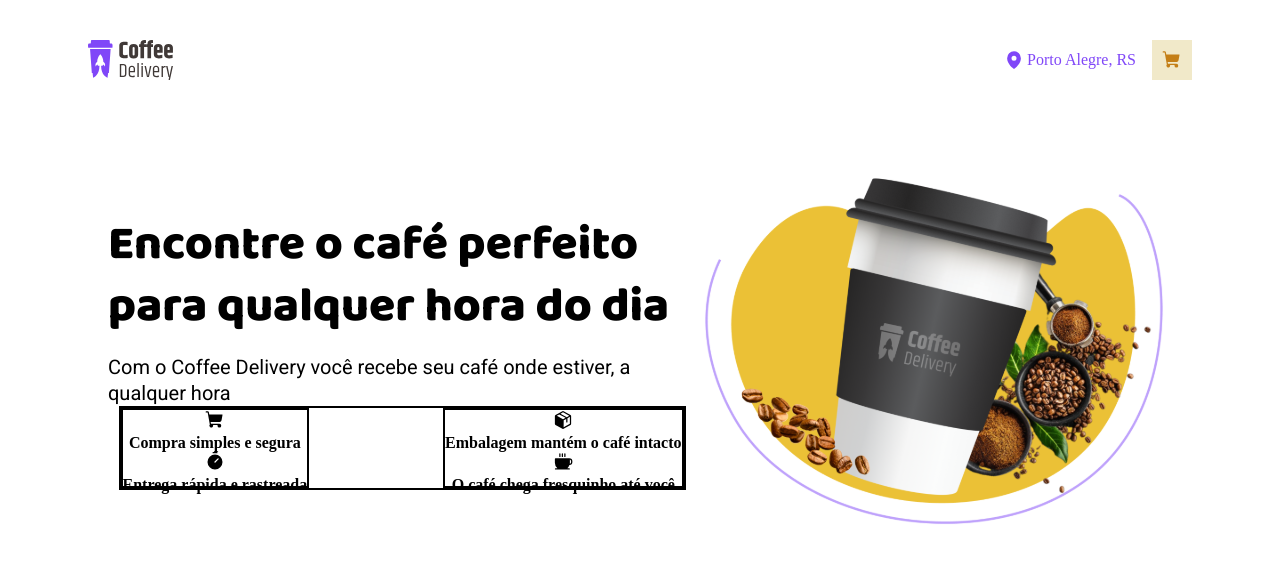
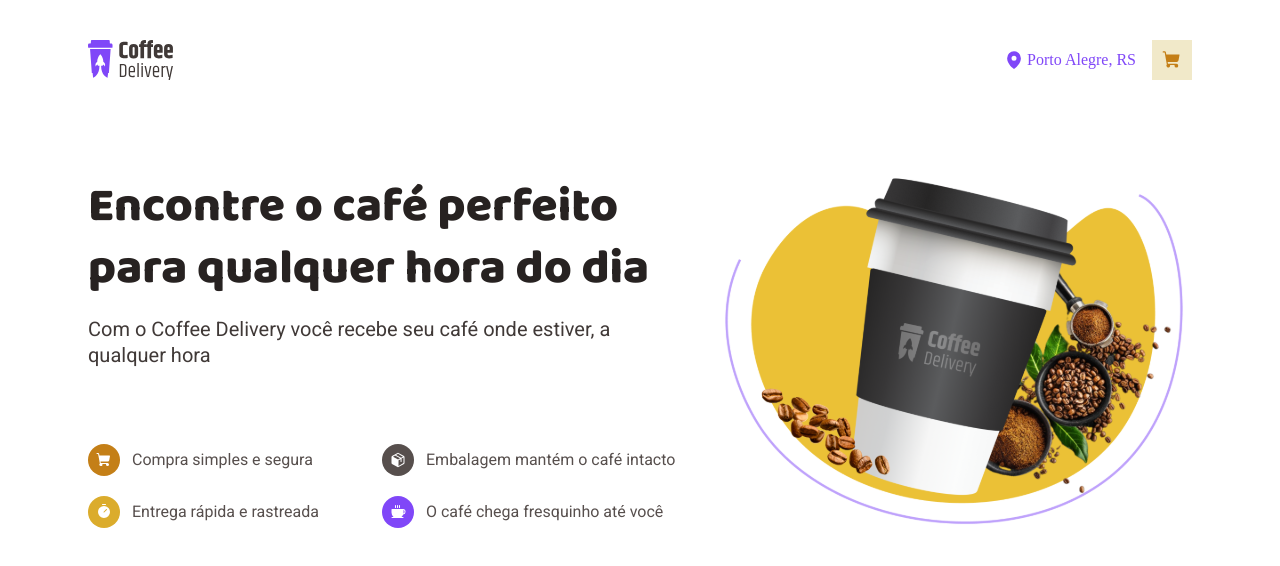
Before and after one commit to gabrielviol/coffee-delivery, a React (Vite) app in the folder coffee-delivery/: page / in a window 1280 px wide. Shown: the top 566 px of the page. Built offline with nearby package versions, Linux system fonts and the light colour scheme.

Commit message:
Componente Intro concluido

```diff
--- a/coffee-delivery/src/Intro/index.tsx
+++ b/coffee-delivery/src/Intro/index.tsx
@@ -14,14 +14,18 @@ export function Intro() {
                     <tr>
                         <th>
                             <div>
-                                <ShoppingCart size={20} weight="fill"/>
+                                <a className='Cart'>
+                                    <ShoppingCart size={20} weight="fill"/>
+                                </a>
                                 <p>Compra simples e segura</p>
                             </div>
                         </th>
 
                         <th>
                             <div>
-                                <Timer size={20} weight="fill"/>
+                                <a className='Timer'>
+                                    <Timer size={20} weight="fill"/>
+                                </a>
                                 <p>Entrega rápida e rastreada</p>
                             </div>
                         </th>
@@ -29,14 +33,18 @@ export function Intro() {
                     <tr>
                         <th>
                             <div>
-                                <Package size={20} weight="fill"/>
+                                <a className='Package'>
+                                    <Package size={20} weight="fill"/>
+                                </a>
                                 <p>Embalagem mantém o café intacto</p>
                             </div>
                         </th>
 
                         <th>
                             <div>
-                                <Coffee size={20} weight="fill"/>
+                                <a className='Coffee'>
+                                    <Coffee size={20} weight="fill"/>
+                                </a>
                                 <p>O café chega fresquinho até você</p>
                             </div>
                         </th>
--- a/coffee-delivery/src/Intro/styles.ts
+++ b/coffee-delivery/src/Intro/styles.ts
@@ -3,7 +3,7 @@ import styled from "styled-components"
 export const Container = styled.main`
     display: flex;
     align-items: center;
-    justify-content: center;
+    justify-content: space-between;
     height: 544px;
     left: 0px;
     right: 0px;
@@ -20,12 +20,13 @@ export const Container = styled.main`
 export const ContainerIntro = styled.div`
     display: flex;
     flex-direction: column;
-    align-items: center;
     justify-content: space-between;
+    height: 22rem;
 
     section {
         display: flex;
         flex-direction: column;
+        align-items: flex-start;
         padding: 0px;
         gap: 16px;
 
@@ -47,6 +48,8 @@ export const ContainerIntro = styled.div`
             order: 0;
             align-self: stretch;
             flex-grow: 0;
+
+            color: ${(props) => props.theme['base-title']};
         }
         p{
             width: 588px;
@@ -61,20 +64,64 @@ export const ContainerIntro = styled.div`
             order: 1;
             align-self: stretch;
             flex-grow: 0;
+
+            color: ${(props) => props.theme['base-subtitle']};
         }
     }
 
     table{
         display: flex;
-        justify-content: space-between;
-        border: 2px solid;
-        width: 567px;
+        width: 577px;
         height: 84px;
+
         tr{
             display: flex;
             justify-content: space-between;
             flex-direction: column;
-            border: 2px solid;
+            div {
+                display: flex;
+                flex-direction: row;
+                align-items: center;
+                padding: 0px;
+                gap: 12px;
+
+                width: 294px;
+                height: 32px;
+                left: 271px;
+                top: 52px;
+
+                a{
+                    display: flex;
+                    align-items: center;
+                    padding: 8px;
+                    width: 32px;
+                    height: 32px;
+
+                    border-radius: 1rem;
+                    color: ${(props) => props.theme['white']};
+                }
+                .Cart{
+                    background-color: ${(props) => props.theme['yellow-dark']};
+                }
+                .Timer{
+                    background-color: ${(props) => props.theme['yellow']};
+                }
+                .Package{
+                    background-color: ${(props) => props.theme['base-text']};
+                }
+                .Coffee{
+                    background-color: ${(props) => props.theme['purple']};
+                }
+
+                p{
+                    font-family: 'Roboto';
+                    font-weight: 400;
+                    font-size: 16px;
+                    line-height: 130%;
+
+                    color: ${(props) => props.theme['base-text']}
+                }
+            }
         }
     }
 `
```
